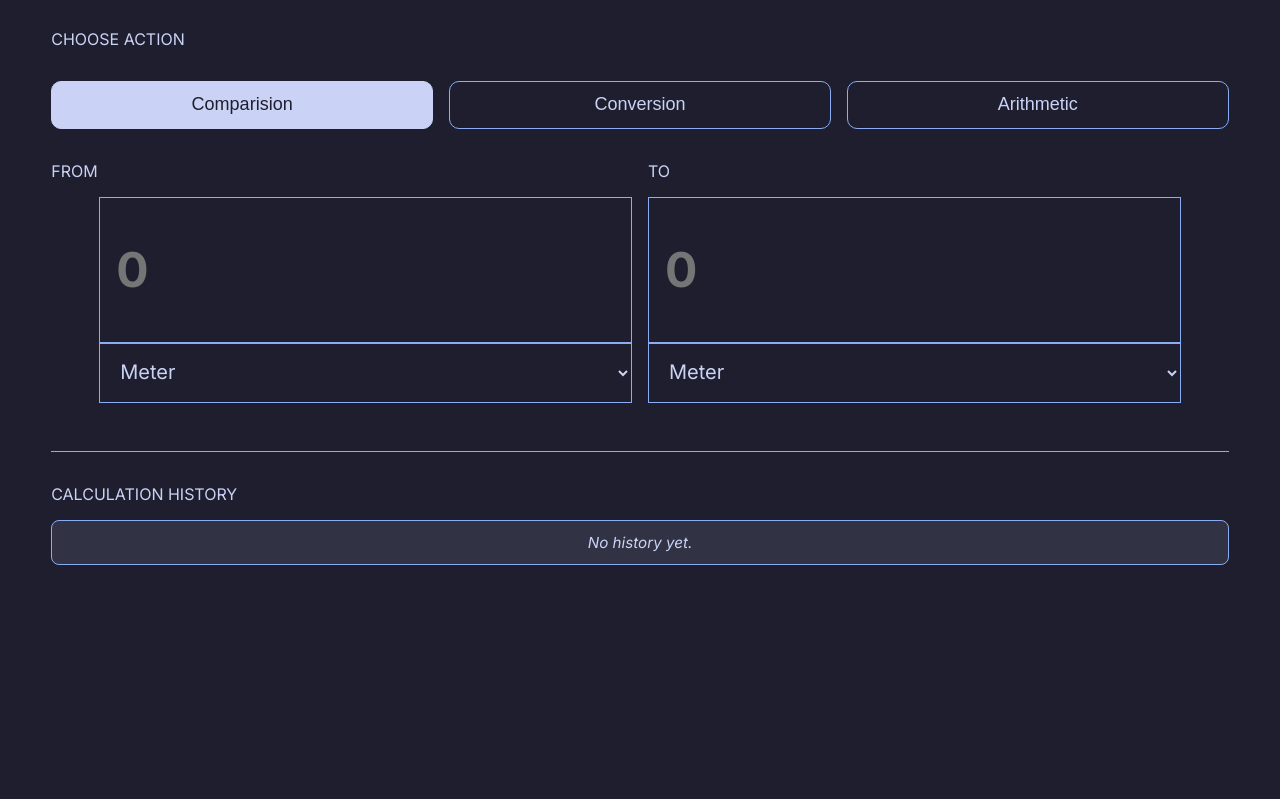
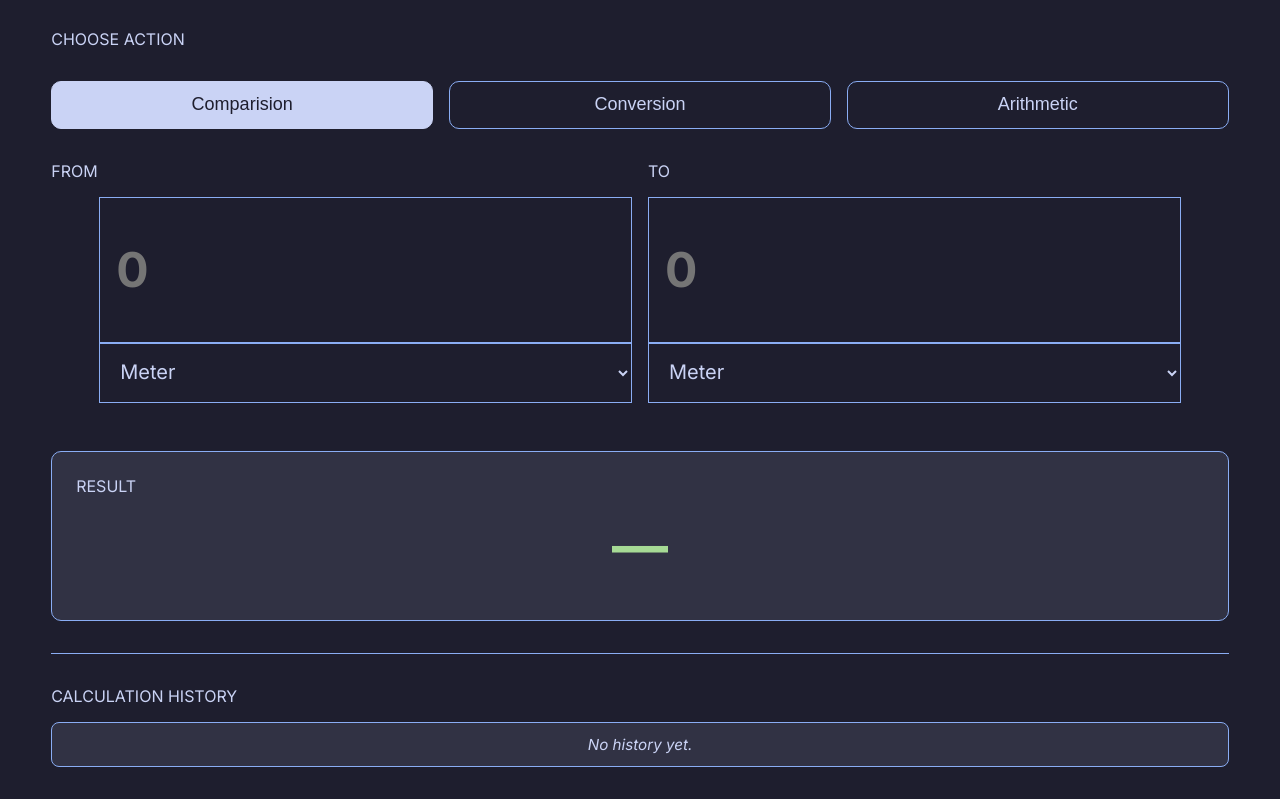
Before and after one commit to Azaken1248/QuantityMeasurementApp, a plain HTML site: page html/index.html in a window 1280 px wide. Shown: the part 390-1189 px from the top of the page. Before the commit the page ends 987 px from the top, so only its background shows below. Drawn offline with Linux system fonts and the light colour scheme; no server answers.

Commit message:
Add the result section and styles

```diff
--- a/css/styles.css
+++ b/css/styles.css
@@ -300,6 +300,45 @@ option:hover{
     color: #1e1e2e;
 }
 
+.result-container {
+    width: min(92dvw, 1200px);
+    display: flex;
+    flex-direction: column;
+    align-items: center;
+    margin: 2rem auto;
+}
+
+.result-panel {
+    width: 100%;
+    display: flex;
+    flex-direction: column;
+    gap: 1rem;
+    padding: 1.5rem;
+    border: 1.5px solid #8aadf4;
+    border-radius: 10px;
+    background-color: #313244;
+    transition: background-color 0.3s ease, border-color 0.3s ease;
+}
+
+.result-panel.highlight {
+    background-color: #45475a;
+    border-color: #a6da95;
+}
+
+.result-value {
+    font-size: clamp(2rem, 6vw, 3.5rem);
+    font-weight: bold;
+    color: #a6da95;
+    text-align: center;
+    word-break: break-word;
+}
+
+.result-unit {
+    font-size: 1.25rem;
+    color: #8aadf4;
+    text-align: center;
+}
+
 .history-container {
     width: min(92dvw, 1200px);
     display: flex;
--- a/html/index.html
+++ b/html/index.html
@@ -17,25 +17,25 @@
         <div class="type-container">
             <span class="text-body inter-body">CHOOSE TYPE</span>
             <div class="card-container">
-                <div class="card">
+                <div class="card" data-type="length">
                     <div class="svg-container">
                         <img class="icons" src="../assets/ruler.svg">
                     </div>
                     <div class="text-body inter-body card-descriptor">Length</div>
                 </div>
-                <div class="card">
+                <div class="card" data-type="weight">
                     <div class="svg-container">
                         <img class="icons" src="../assets/balance.svg">
                     </div>
                     <div class="text-body inter-body card-descriptor">Weight</div>
                 </div>
-                <div class="card">
+                <div class="card" data-type="temperature">
                     <div class="svg-container">
                         <img class="icons" src="../assets/temperature.svg">
                     </div>
                     <div class="text-body inter-body card-descriptor">Temperature</div>
                 </div>
-                <div class="card">
+                <div class="card" data-type="volume">
                     <div class="svg-container">
                         <img class="icons" src="../assets/beaker.svg">
                     </div>
@@ -99,6 +99,13 @@
             </div>
         </div>
     </div>
+    <div class="result-container">
+        <div class="result-panel">
+            <span class="text-body inter-body">RESULT</span>
+            <div id="result-value" class="result-value inter-body">—</div>
+            <div id="result-unit" class="result-unit inter-body"></div>
+        </div>
+    </div>
     <div class="history-container">
         <div class="history-panel">
             <span class="text-body inter-body">CALCULATION HISTORY</span>
```
